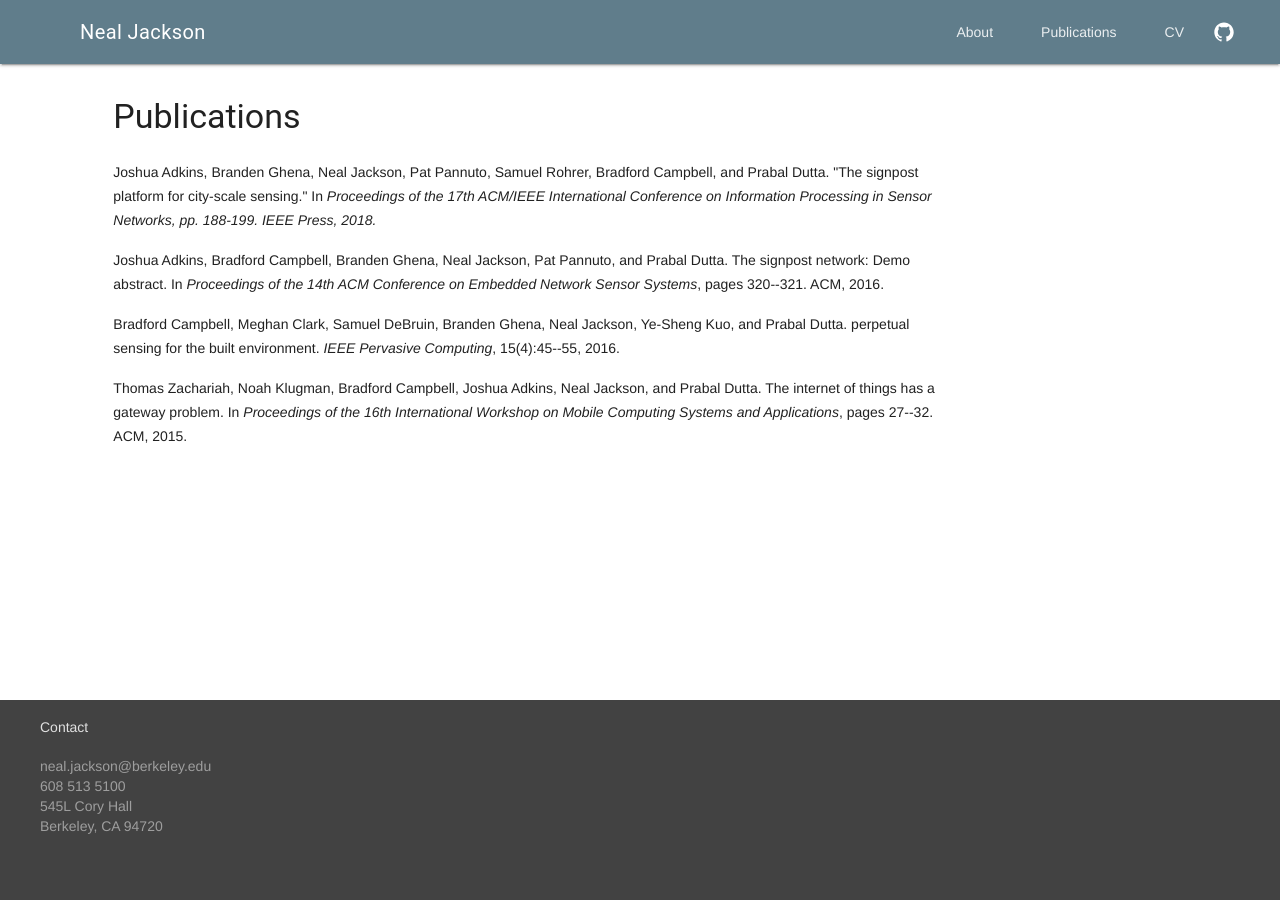
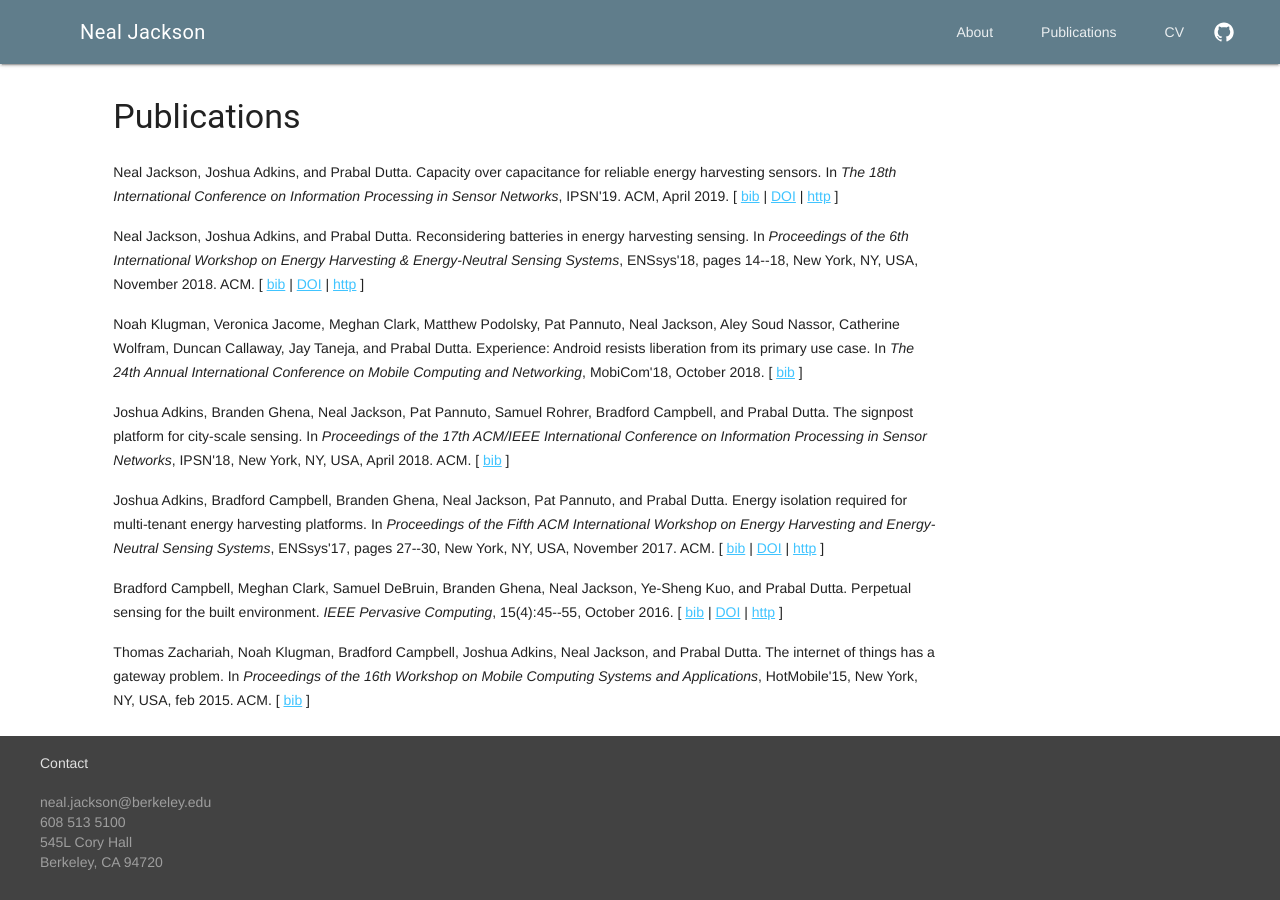
Before and after one commit to nealjack/nsjackson.com, a Jekyll site: the page built from publications.md, in a window 1280 px wide. Built offline with Jekyll 4.4.1, drawn with Linux system fonts in a browser that asks for light colours; nearby versions of some CDN libraries.

Commit message:
update publications

```diff
--- a/_includes/citations.html
+++ b/_includes/citations.html
@@ -1,44 +1,95 @@
 
-<!-- This document was automatically generated with bibtex2html 1.98
+<!-- This document was automatically generated with bibtex2html 1.99
      (see http://www.lri.fr/~filliatr/bibtex2html/),
      with the following command:
      bibtex2html -nokeys -nodoc -nofooter static/citations.bib  -->
 
 
 
-<p><a name="adkins2018signpostplatform"></a>
+
+<p><a name="jackson19capacity"></a>
+
+Neal Jackson, Joshua Adkins, and Prabal Dutta.
+ Capacity over capacitance for reliable energy harvesting sensors.
+ In <em>The 18th International Conference on Information Processing
+  in Sensor Networks</em>, IPSN'19. ACM, April 2019.
+[&nbsp;<a href="citations_bib.html#jackson19capacity">bib</a>&nbsp;|
+<a href="http://dx.doi.org/10.1145/3279755.3279757">DOI</a>&nbsp;|
+<a href="http://doi.acm.org/10.1145/3302506.3310400">http</a>&nbsp;]
+
+</p>
+
+<p><a name="jackson18reconsidering"></a>
+
+Neal Jackson, Joshua Adkins, and Prabal Dutta.
+ Reconsidering batteries in energy harvesting sensing.
+ In <em>Proceedings of the 6th International Workshop on Energy
+  Harvesting &amp; Energy-Neutral Sensing Systems</em>, ENSsys'18, pages 14--18, New
+  York, NY, USA, November 2018. ACM.
+[&nbsp;<a href="citations_bib.html#jackson18reconsidering">bib</a>&nbsp;|
+<a href="http://dx.doi.org/10.1145/3279755.3279757">DOI</a>&nbsp;|
+<a href="http://doi.acm.org/10.1145/3279755.3279757">http</a>&nbsp;]
+
+</p>
+
+<p><a name="klugman18liberation"></a>
+
+Noah Klugman, Veronica Jacome, Meghan Clark, Matthew Podolsky, Pat Pannuto,
+  Neal Jackson, Aley&nbsp;Soud Nassor, Catherine Wolfram, Duncan Callaway, Jay
+  Taneja, and Prabal Dutta.
+ Experience: Android resists liberation from its primary use case.
+ In <em>The 24th Annual International Conference on Mobile Computing
+  and Networking</em>, MobiCom'18, October 2018.
+[&nbsp;<a href="citations_bib.html#klugman18liberation">bib</a>&nbsp;]
+
+</p>
+
+<p><a name="adkins18signpost"></a>
 
 Joshua Adkins, Branden Ghena, Neal Jackson, Pat Pannuto, Samuel Rohrer,
-Bradford Campbell, and Prabal Dutta. "The signpost platform for city-scale
-sensing." In <em>Proceedings of the 17th ACM/IEEE International Conference on
-  Information Processing in Sensor Networks, pp. 188-199. IEEE Press, 2018. </em> </p>
+  Bradford Campbell, and Prabal Dutta.
+ The signpost platform for city-scale sensing.
+ In <em>Proceedings of the 17th ACM/IEEE International Conference on
+  Information Processing in Sensor Networks</em>, IPSN'18, New York, NY, USA, April
+  2018. ACM.
+[&nbsp;<a href="citations_bib.html#adkins18signpost">bib</a>&nbsp;]
 
-<p><a name="adkins2016signpost"></a>
+</p>
+
+<p><a name="adkins17energy"></a>
 
 Joshua Adkins, Bradford Campbell, Branden Ghena, Neal Jackson, Pat Pannuto, and
   Prabal Dutta.
- The signpost network: Demo abstract.
- In <em>Proceedings of the 14th ACM Conference on Embedded Network
-  Sensor Systems</em>, pages 320--321. ACM, 2016.
+ Energy isolation required for multi-tenant energy harvesting
+  platforms.
+ In <em>Proceedings of the Fifth ACM International Workshop on Energy
+  Harvesting and Energy-Neutral Sensing Systems</em>, ENSsys'17, pages 27--30, New
+  York, NY, USA, November 2017. ACM.
+[&nbsp;<a href="citations_bib.html#adkins17energy">bib</a>&nbsp;|
+<a href="http://dx.doi.org/10.1145/3142992.3142995">DOI</a>&nbsp;|
+<a href="http://doi.acm.org/10.1145/3142992.3142995">http</a>&nbsp;]
 
 </p>
 
-<p><a name="campbell2016perpetual"></a>
+<p><a name="campbell16perpetual"></a>
 
 Bradford Campbell, Meghan Clark, Samuel DeBruin, Branden Ghena, Neal Jackson,
   Ye-Sheng Kuo, and Prabal Dutta.
- perpetual sensing for the built environment.
- <em>IEEE Pervasive Computing</em>, 15(4):45--55, 2016.
+ Perpetual sensing for the built environment.
+ <em>IEEE Pervasive Computing</em>, 15(4):45--55, October 2016.
+[&nbsp;<a href="citations_bib.html#campbell16perpetual">bib</a>&nbsp;|
+<a href="http://dx.doi.org/10.1109/MPRV.2016.66">DOI</a>&nbsp;|
+<a href="http://dx.doi.org/10.1109/MPRV.2016.66">http</a>&nbsp;]
 
 </p>
 
-
-<p><a name="zachariah2015internet"></a>
+<p><a name="zachariah15gateway"></a>
 
 Thomas Zachariah, Noah Klugman, Bradford Campbell, Joshua Adkins, Neal Jackson,
   and Prabal Dutta.
  The internet of things has a gateway problem.
- In <em>Proceedings of the 16th International Workshop on Mobile
-  Computing Systems and Applications</em>, pages 27--32. ACM, 2015.
+ In <em>Proceedings of the 16th Workshop on Mobile Computing Systems
+  and Applications</em>, HotMobile'15, New York, NY, USA, feb 2015. ACM.
+[&nbsp;<a href="citations_bib.html#zachariah15gateway">bib</a>&nbsp;]
 
 </p>
```
Also changed, not shown: static/citations.bib (added, +105 -0 lines).
